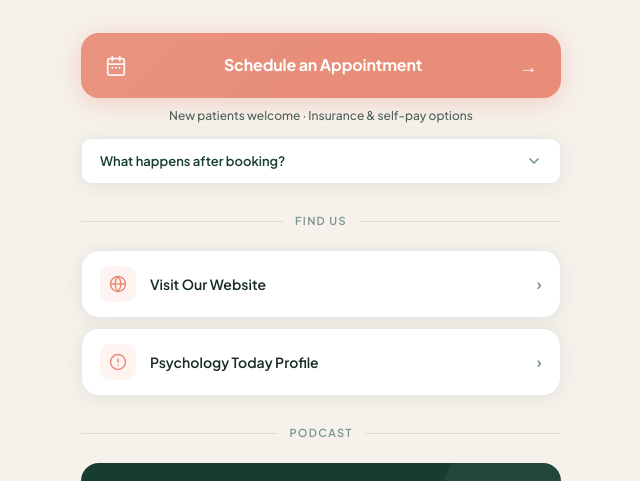
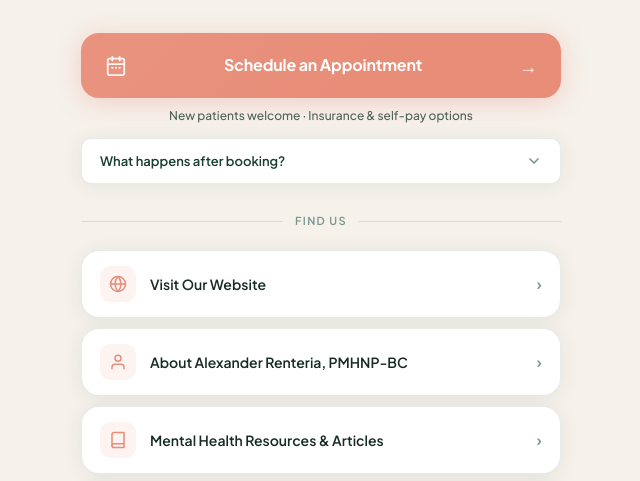
Before and after one commit to mindfulnp/mindful-methods, a plain HTML site: page links.html in a window 1280 px wide. Shown: the part 445-926 px from the top of the page, without its empty margins (319-959 px from the left). Drawn offline with Linux system fonts and the light colour scheme.

Commit message:
Add back About and Resources nav links
Co-Authored-By: Claude Sonnet 4.6 <noreply@anthropic.com>
Claude-Session: https://claude.ai/code/session_01KcQecMdrPCjV8f45N7gYzG

```diff
--- a/links.html
+++ b/links.html
@@ -715,9 +715,41 @@ a:focus-visible,button:focus-visible{
         </a>
 
         <a
+          href="https://mindfulmethodsinc.com/#about"
+          class="links-nav-btn fade-up"
+          style="transition-delay:.23s"
+          target="_blank"
+          rel="noopener noreferrer"
+          data-track="nav-about"
+          aria-label="About Alexander Renteria, PMHNP-BC"
+        >
+          <span class="links-nav-icon" aria-hidden="true">
+            <svg width="18" height="18" viewBox="0 0 24 24" fill="none" stroke="currentColor" stroke-width="2" stroke-linecap="round" stroke-linejoin="round"><path d="M20 21v-2a4 4 0 0 0-4-4H8a4 4 0 0 0-4 4v2"/><circle cx="12" cy="7" r="4"/></svg>
+          </span>
+          <span class="links-nav-label">About Alexander Renteria, PMHNP-BC</span>
+          <span class="links-nav-arrow" aria-hidden="true">›</span>
+        </a>
+
+        <a
+          href="https://mindfulmethodsinc.com/#resources"
+          class="links-nav-btn fade-up"
+          style="transition-delay:.26s"
+          target="_blank"
+          rel="noopener noreferrer"
+          data-track="nav-resources"
+          aria-label="Mental Health Resources and Articles"
+        >
+          <span class="links-nav-icon" aria-hidden="true">
+            <svg width="18" height="18" viewBox="0 0 24 24" fill="none" stroke="currentColor" stroke-width="2" stroke-linecap="round" stroke-linejoin="round"><path d="M4 19.5A2.5 2.5 0 0 1 6.5 17H20"/><path d="M6.5 2H20v20H6.5A2.5 2.5 0 0 1 4 19.5v-15A2.5 2.5 0 0 1 6.5 2z"/></svg>
+          </span>
+          <span class="links-nav-label">Mental Health Resources &amp; Articles</span>
+          <span class="links-nav-arrow" aria-hidden="true">›</span>
+        </a>
+
+        <a
           href="https://www.psychologytoday.com/us/psychiatrists/alexander-renteria-cerritos-ca/1674484"
           class="links-nav-btn fade-up"
-          style="transition-delay:.23s"
+          style="transition-delay:.29s"
           target="_blank"
           rel="noopener noreferrer"
           data-track="nav-psychologytoday"
```
